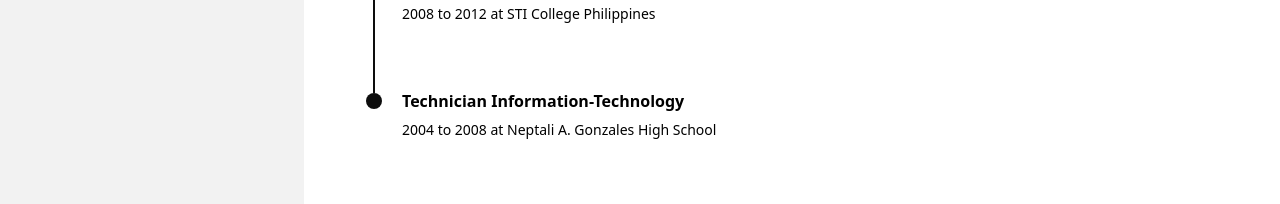
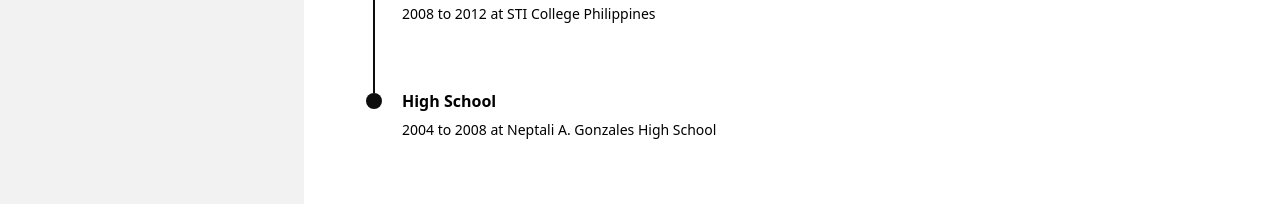
Before and after one commit to gabrielyangzon/gabrielyangzon.github.io, an Astro site: page /cv in a window 1280 px wide. Shown: the part 291-495 px from the top of the page. Built offline with nearby package versions, Linux system fonts and the light colour scheme; Astro itself is replaced by a stand-in of ours.

Commit message:
modification

```diff
--- a/src/components/cv/TimeLine.astro
+++ b/src/components/cv/TimeLine.astro
@@ -1,5 +1,5 @@
 ---
-const { title, subtitle, desc }= Astro.props;
+const { title, subtitle, desc =[] }= Astro.props;
 
 let description: string[] = desc;
 ---
--- a/src/pages/cv.astro
+++ b/src/pages/cv.astro
@@ -48,7 +48,7 @@ applications with a deep passion for technology.
     />
 
     <TimeLineElement
-      title="Technician Information-Technology"
+      title="High School"
       subtitle="2004 to 2008 at Neptali A. Gonzales High School"
     />
   </div>
```
